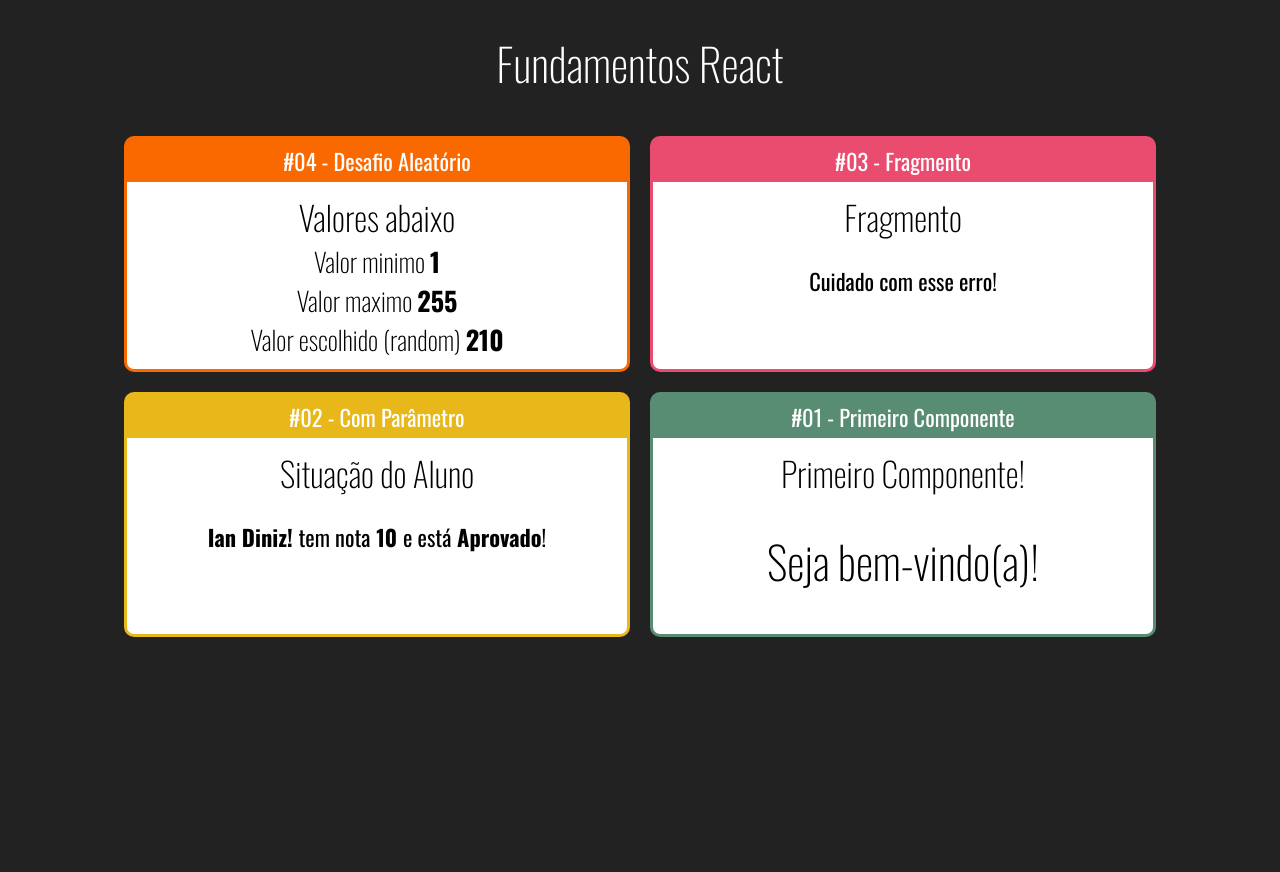
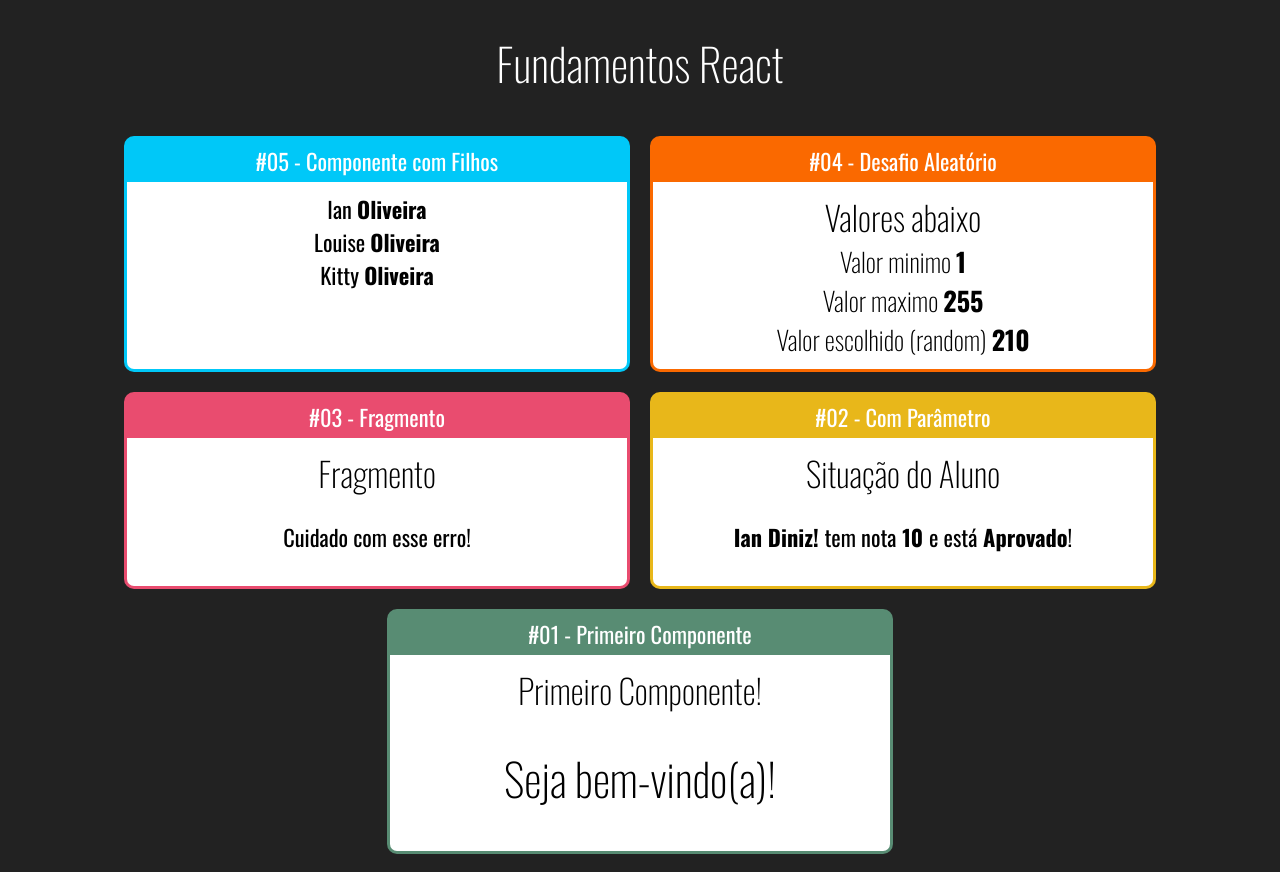
Before and after one commit to IanDinizFK/Curso-React-Udemy, a React (Create React App) app in the folder fundamentos-react/: page / in a window 1280 px wide. Before the commit the page ends 800 px from the top, so only its background shows below. Built offline with nearby package versions, Linux system fonts and the light colour scheme.

Commit message:
Aula 27 - Componente com filho #01
Aula mostrando como passar parâmetros entre componentes com hierarquia

```diff
--- a/fundamentos-react/src/App.jsx
+++ b/fundamentos-react/src/App.jsx
@@ -4,12 +4,16 @@
 import Fragmento from './components/basicos/Fragmento'
 import Aleatorio from "./components/Aleatorio";
 import Card from "./components/basicos/layout/Card";
+import Familia from "./components/basicos/Familia";
 import "./App.css"
 
 export default _ =>
     <div className="App">
         <h1>Fundamentos React</h1>
         <div className="Cards">
+        <Card titulo="#05 - Componente com Filhos" color="#00C8F8">
+                <Familia sobrenome="Oliveira"/>
+            </Card>
             <Card titulo="#04 - Desafio Aleatório" color="#FA6900">
                 <Aleatorio min={1} max={255} />
             </Card>
--- /dev/null
+++ b/fundamentos-react/src/components/basicos/Familia.jsx
@@ -0,0 +1,12 @@
+import React from "react";
+import FamiliaMembro from "./FamiliaMembro";
+
+export default props => {
+    return (
+        <div>
+            <FamiliaMembro nome="Ian" sobrenome={props.sobrenome}/>
+            <FamiliaMembro nome="Louise" {...props}/>
+            <FamiliaMembro nome="Kitty" sobrenome="Oliveira"/>
+        </div>
+    );
+}
--- /dev/null
+++ b/fundamentos-react/src/components/basicos/FamiliaMembro.jsx
@@ -0,0 +1,9 @@
+import React from "react";
+
+export default props => {
+    return (
+        <div>
+            {props.nome} <strong>{props.sobrenome}</strong>
+        </div>
+    );
+}
```
